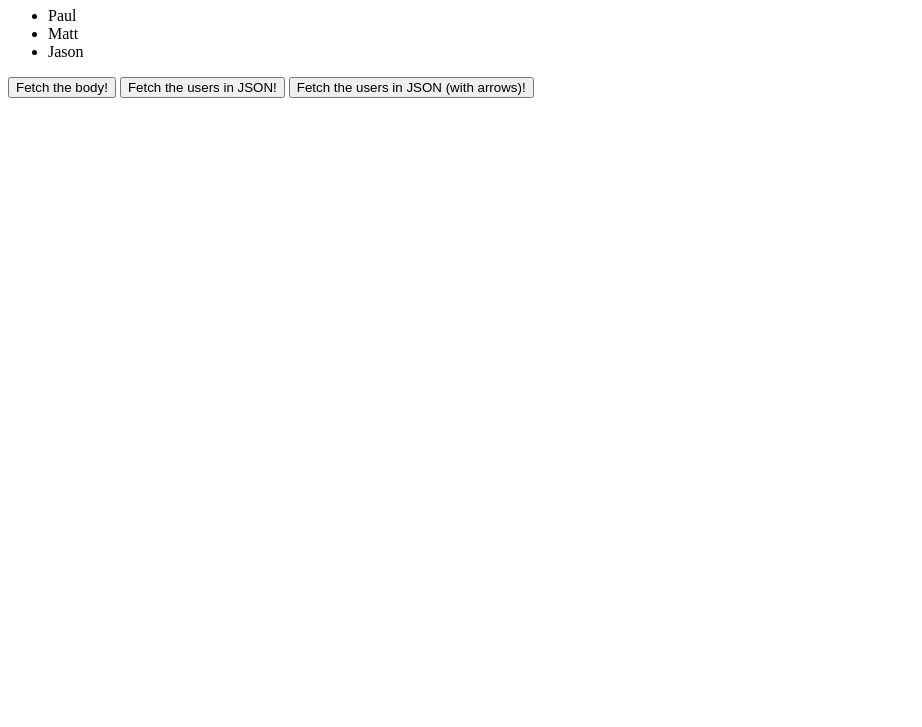
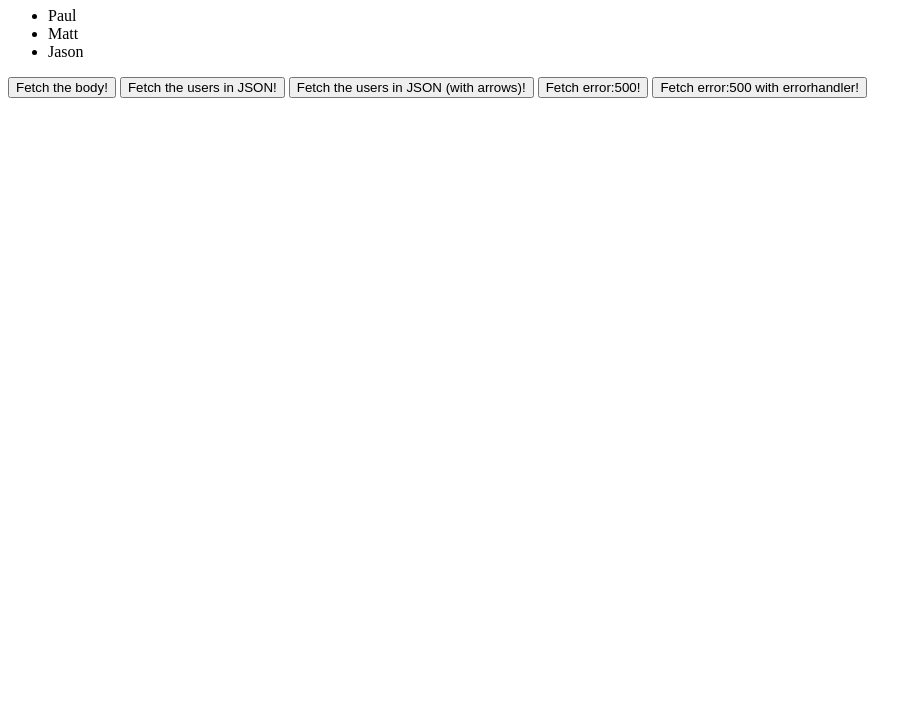
Before and after one commit to Bazsmagister/Fetch_try, a plain HTML site: page index.html in a window 1280 px wide. Shown: the part 73-800 px from the top of the page, without its empty margins (0-922 px from the left). Drawn offline with Linux system fonts and the light colour scheme.

Commit message:
more errorhandling

```diff
--- a/app.js
+++ b/app.js
@@ -42,3 +42,41 @@ function jsonfetcherwitharrows() {
     .catch((error) => console.log(error));
   // .catch((error) => console.error(error));
 }
+
+function jsonfetchernookflag() {
+  fetch("http://httpstat.us/500")
+    .then(function (response) {
+      if (!response.ok) {
+        throw Error(response.statusText);
+      }
+      return response;
+    })
+    .then(function (response) {
+      console.log("ok");
+    })
+    .catch(function (error) {
+      console.log(error);
+      alert(error);
+    });
+}
+
+//to make it DRY /Don't repeat yourself
+
+function handleErrors(response) {
+  if (!response.ok) {
+    throw Error(response.statusText);
+  }
+  return response;
+}
+
+function fetchwithhandleerrors() {
+  fetch("http://httpstat.us/500")
+    .then(handleErrors)
+    .then(function (response) {
+      console.log("ok");
+    })
+    .catch(function (error) {
+      console.log(error);
+      alert(error);
+    });
+}
--- a/index.html
+++ b/index.html
@@ -24,6 +24,13 @@
 
     <button onclick="jsonfetcherwitharrows()">Fetch the users in JSON (with arrows)!</button>
 
+    <button onclick="jsonfetchernookflag()">Fetch error:500!</button>
+
+    <button onclick="fetchwithhandleerrors()">Fetch error:500 with errorhandler!</button>
+
+
+
+
 
 
     <script src="app.js"></script>
```
Also changed, not shown: 1 other file.
